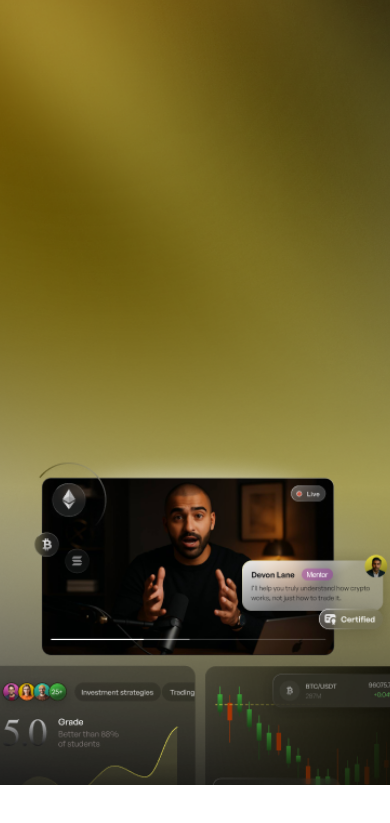
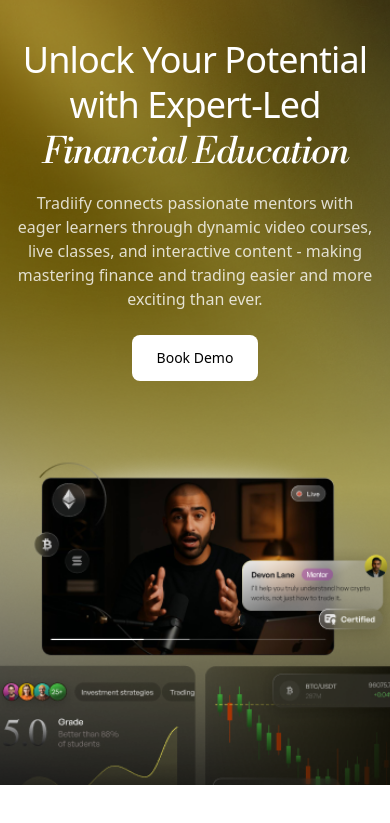
Before and after one commit to nihalavulan/tradiify-landing, a plain HTML site: page index.html in a window 390 px wide. Shown: the part 59-882 px from the top of the page. Drawn offline with nearby package versions, Linux system fonts and the light colour scheme; a web font is replaced by a local one.

Commit message:
hero text added and handled responsivness

```diff
--- a/index.html
+++ b/index.html
@@ -118,6 +118,21 @@
 
     <section
         class="w-full min-h-[100svh] sm:min-h-screen bg-[url('/assets/images/hero/mobile-bg.png')] sm:bg-[url('/assets/images/hero/hero-bg-new.png')] bg-cover bg-top bg-no-repeat">
+        <div class="max-w-5xl mx-auto px-4 sm:px-6 lg:px-8 pt-24 sm:pt-32 text-center">
+            <div>
+                <h1 class="text-white font-medium leading-tight tracking-tight text-[36px] sm:text-[44px] lg:text-[48px] xl:text-[52px]">
+                    Unlock Your Potential with<br class="hidden sm:block"> Expert-Led <span class="font-bodoni italic">Financial Education</span>
+                </h1>
+                <p class="mt-4 text-white/80 text-base sm:text-lg lg:text-xl max-w-2xl lg:max-w-3xl mx-auto">
+                    Tradiify connects passionate mentors with eager learners through dynamic video courses, live classes, and interactive content - making mastering finance and trading easier and more exciting than ever.
+                </p>
+                <div class="mt-6 flex justify-center">
+                    <a href="#" class="inline-flex justify-center text-sm font-regular px-6 py-3 rounded-lg border border-white/20 bg-white text-black hover:bg-white/20 hover:text-white backdrop-blur-sm transition">
+                        Book Demo
+                    </a>
+                </div>
+            </div>
+        </div>
     </section>
     <script>
         (function () {
```
